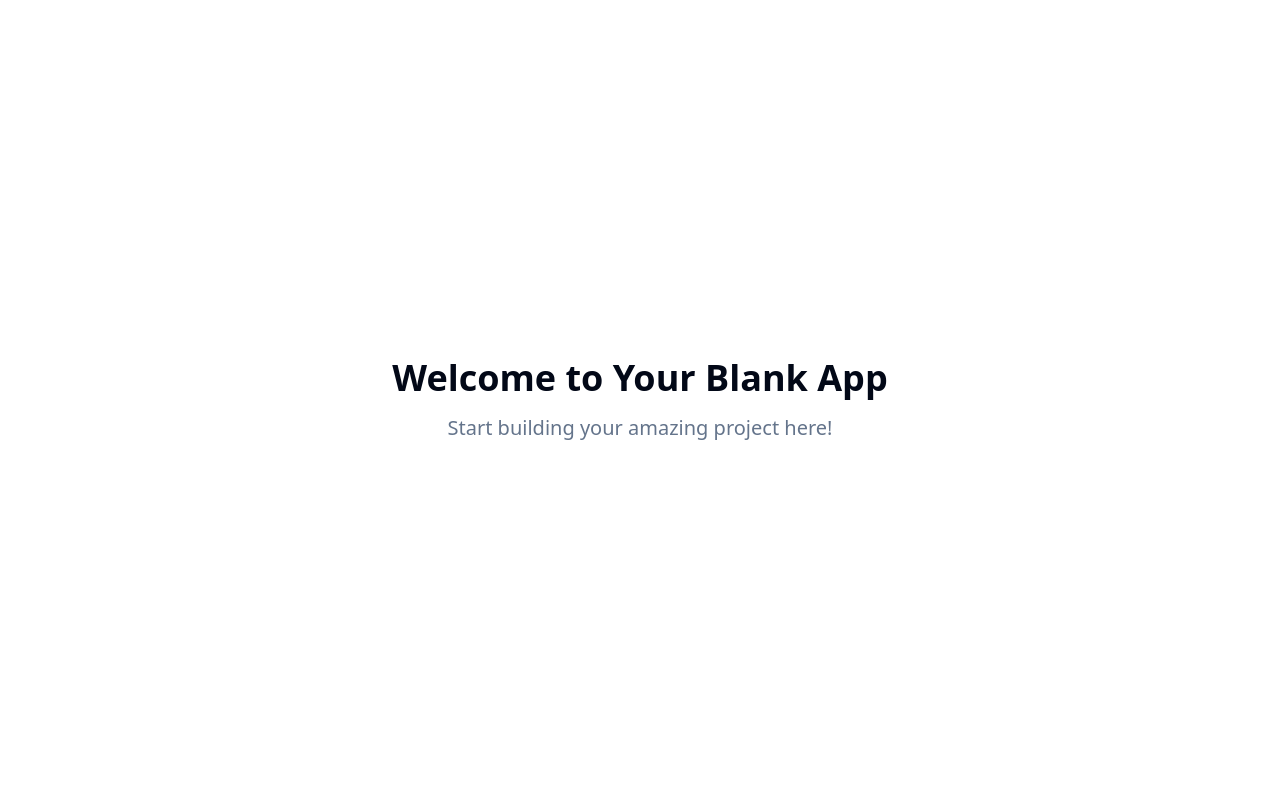
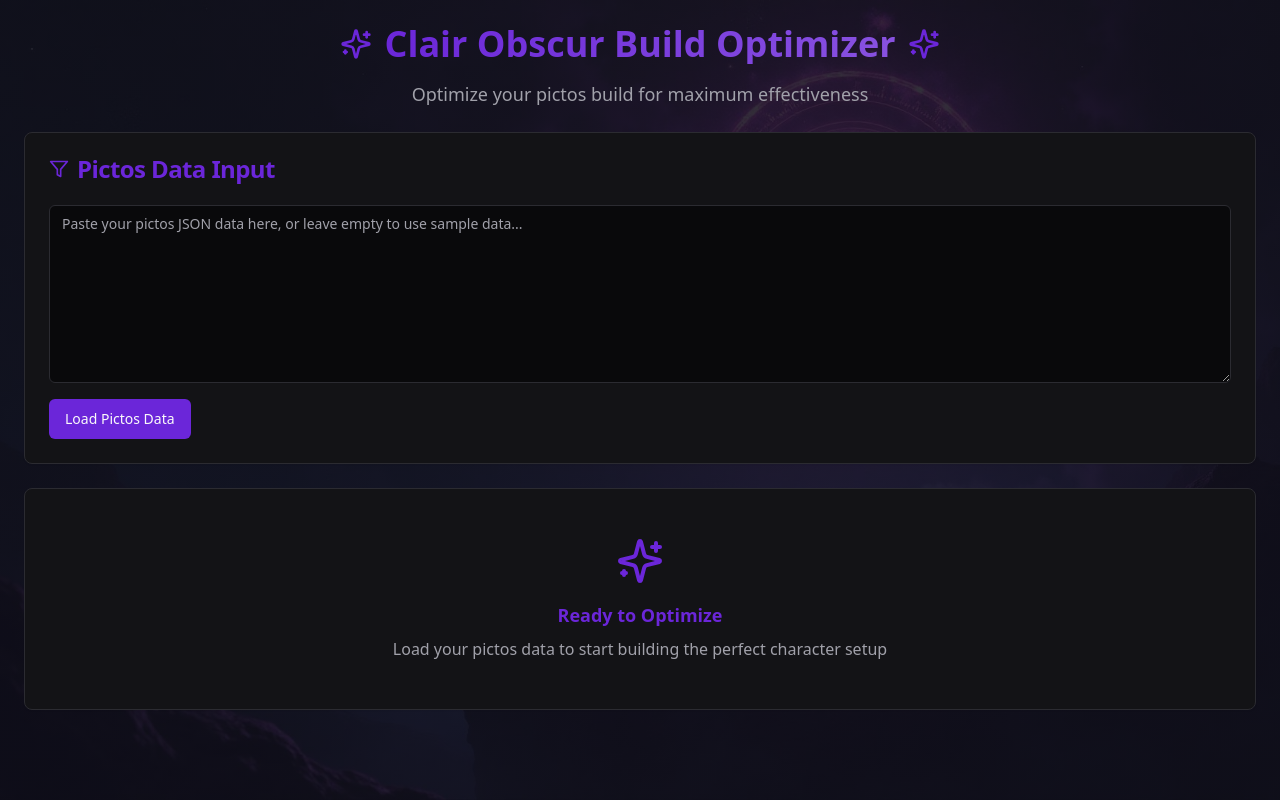
Before and after one commit to glaucopater/clair-obscur-pictos-planner, a React (Vite) app: page / in a window 1280 px wide. Built offline with nearby package versions, Linux system fonts and the light colour scheme.

Commit message:
feat: Implement build tool for Clair Obscur
Create a tool to generate builds for the game Clair Obscur based on provided picto data and user-defined optimization goals (e.g., maximize health).

```diff
--- /dev/null
+++ b/src/components/BuildOptimizer.tsx
@@ -0,0 +1,197 @@
+import { useState, useMemo } from "react";
+import { Card, CardContent, CardHeader, CardTitle } from "@/components/ui/card";
+import { Button } from "@/components/ui/button";
+import { Textarea } from "@/components/ui/textarea";
+import { Badge } from "@/components/ui/badge";
+import { PictoCard } from "./PictoCard";
+import { useToast } from "@/hooks/use-toast";
+import { Sparkles, Filter, Calculator } from "lucide-react";
+import clairObscurBg from "@/assets/clair-obscur-bg.jpg";
+
+interface Picto {
+  "Pictos Name": string;
+  "Affected Attributes": string;
+  "Luminas Effect": string;
+  Cost: number;
+}
+
+export const BuildOptimizer = () => {
+  const [jsonInput, setJsonInput] = useState("");
+  const [pictos, setPictos] = useState<Picto[]>([]);
+  const [selectedAttribute, setSelectedAttribute] = useState<string>("");
+  const { toast } = useToast();
+
+  const sampleData = `[
+  {
+    "Pictos Name": "Accelerating Heal",
+    "Affected Attributes": "Health, Speed",
+    "Luminas Effect": "Healing an ally also applies Rush for 1 turn",
+    "Cost": 5
+  },
+  {
+    "Pictos Name": "Accelerating Last Stand",
+    "Affected Attributes": "Health, Speed",
+    "Luminas Effect": "Gain Rush if fighting alone.",
+    "Cost": 3
+  },
+  {
+    "Pictos Name": "Accelerating Shots",
+    "Affected Attributes": "Health, Defense",
+    "Luminas Effect": "20% change to gain Rush on Free Aim shot.",
+    "Cost": 3
+  }
+]`;
+
+  const handleLoadData = () => {
+    try {
+      const parsed = JSON.parse(jsonInput || sampleData);
+      setPictos(parsed);
+      toast({
+        title: "Data Loaded Successfully",
+        description: `Loaded ${parsed.length} pictos`,
+      });
+    } catch (error) {
+      toast({
+        title: "Invalid JSON",
+        description: "Please check your JSON format",
+        variant: "destructive",
+      });
+    }
+  };
+
+  const allAttributes = useMemo(() => {
+    const attrs = new Set<string>();
+    pictos.forEach((picto) => {
+      picto["Affected Attributes"].split(", ").forEach((attr) => {
+        attrs.add(attr.trim());
+      });
+    });
+    return Array.from(attrs).sort();
+  }, [pictos]);
+
+  const filteredPictos = useMemo(() => {
+    if (!selectedAttribute) return pictos;
+    return pictos.filter((picto) =>
+      picto["Affected Attributes"].toLowerCase().includes(selectedAttribute.toLowerCase())
+    );
+  }, [pictos, selectedAttribute]);
+
+  const totalCost = useMemo(() => {
+    return filteredPictos.reduce((sum, picto) => sum + picto.Cost, 0);
+  }, [filteredPictos]);
+
+  return (
+    <div
+      className="min-h-screen bg-gaming-bg p-6 relative"
+      style={{
+        backgroundImage: `linear-gradient(rgba(15, 15, 23, 0.85), rgba(15, 15, 23, 0.85)), url(${clairObscurBg})`,
+        backgroundSize: 'cover',
+        backgroundPosition: 'center',
+        backgroundAttachment: 'fixed'
+      }}
+    >
+      <div className="max-w-7xl mx-auto space-y-6">
+        {/* Header */}
+        <div className="text-center space-y-4">
+          <div className="flex items-center justify-center gap-3">
+            <Sparkles className="text-mystical w-8 h-8" />
+            <h1 className="text-4xl font-bold bg-gradient-to-r from-mystical to-mystical-glow bg-clip-text text-transparent">
+              Clair Obscur Build Optimizer
+            </h1>
+            <Sparkles className="text-mystical w-8 h-8" />
+          </div>
+          <p className="text-muted-foreground text-lg">
+            Optimize your pictos build for maximum effectiveness
+          </p>
+        </div>
+
+        {/* Data Input Section */}
+        <Card className="bg-gaming-card border-gaming-border">
+          <CardHeader>
+            <CardTitle className="text-mystical flex items-center gap-2">
+              <Filter className="w-5 h-5" />
+              Pictos Data Input
+            </CardTitle>
+          </CardHeader>
+          <CardContent className="space-y-4">
+            <Textarea
+              placeholder="Paste your pictos JSON data here, or leave empty to use sample data..."
+              value={jsonInput}
+              onChange={(e) => setJsonInput(e.target.value)}
+              rows={8}
+              className="bg-gaming-bg border-gaming-border"
+            />
+            <Button onClick={handleLoadData} className="bg-mystical hover:bg-mystical-glow">
+              Load Pictos Data
+            </Button>
+          </CardContent>
+        </Card>
+
+        {/* Filters Section */}
+        {pictos.length > 0 && (
+          <Card className="bg-gaming-card border-gaming-border">
+            <CardHeader>
+              <CardTitle className="text-mystical flex items-center gap-2">
+                <Calculator className="w-5 h-5" />
+                Attribute Filter
+              </CardTitle>
+            </CardHeader>
+            <CardContent>
+              <div className="flex flex-wrap gap-2 mb-4">
+                <Button
+                  variant={selectedAttribute === "" ? "default" : "outline"}
+                  onClick={() => setSelectedAttribute("")}
+                  className={selectedAttribute === "" ? "bg-mystical hover:bg-mystical-glow" : ""}
+                >
+                  All Attributes
+                </Button>
+                {allAttributes.map((attr) => (
+                  <Button
+                    key={attr}
+                    variant={selectedAttribute === attr ? "default" : "outline"}
+                    onClick={() => setSelectedAttribute(attr)}
+                    className={selectedAttribute === attr ? "bg-mystical hover:bg-mystical-glow" : ""}
+                  >
+                    {attr}
+                  </Button>
+                ))}
+              </div>
+
+              {/* Stats */}
+              <div className="flex gap-4 pt-4 border-t border-gaming-border">
+                <Badge variant="secondary" className="bg-mystical/20 text-mystical-foreground border-mystical/30">
+                  {filteredPictos.length} Pictos
+                </Badge>
+                <Badge variant="secondary" className="bg-mystical/20 text-mystical-foreground border-mystical/30">
+                  Total Cost: {totalCost}
+                </Badge>
+              </div>
+            </CardContent>
+          </Card>
+        )}
+
+        {/* Results Grid */}
+        {filteredPictos.length > 0 && (
+          <div className="grid grid-cols-1 md:grid-cols-2 lg:grid-cols-3 xl:grid-cols-4 gap-4">
+            {filteredPictos.map((picto, index) => (
+              <PictoCard key={index} picto={picto} />
+            ))}
+          </div>
+        )}
+
+        {/* Empty State */}
+        {pictos.length === 0 && (
+          <Card className="bg-gaming-card border-gaming-border">
+            <CardContent className="text-center py-12">
+              <Sparkles className="w-12 h-12 text-mystical mx-auto mb-4" />
+              <h3 className="text-lg font-semibold text-mystical mb-2">Ready to Optimize</h3>
+              <p className="text-muted-foreground">
+                Load your pictos data to start building the perfect character setup
+              </p>
+            </CardContent>
+          </Card>
+        )}
+      </div>
+    </div>
+  );
+};
--- /dev/null
+++ b/src/components/PictoCard.tsx
@@ -0,0 +1,47 @@
+import { Card, CardContent, CardHeader, CardTitle } from "@/components/ui/card";
+import { Badge } from "@/components/ui/badge";
+
+interface Picto {
+  "Pictos Name": string;
+  "Affected Attributes": string;
+  "Luminas Effect": string;
+  Cost: number;
+}
+
+interface PictoCardProps {
+  picto: Picto;
+}
+
+export const PictoCard = ({ picto }: PictoCardProps) => {
+  const attributes = picto["Affected Attributes"].split(", ");
+
+  return (
+    <Card className="bg-gaming-card border-gaming-border hover:shadow-mystical transition-all duration-300 hover:border-mystical/50">
+      <CardHeader className="pb-3">
+        <CardTitle className="text-mystical text-lg font-bold">
+          {picto["Pictos Name"]}
+        </CardTitle>
+        <div className="flex flex-wrap gap-1">
+          {attributes.map((attr) => (
+            <Badge
+              key={attr}
+              variant="secondary"
+              className="bg-mystical/20 text-mystical-foreground border-mystical/30 text-xs"
+            >
+              {attr.trim()}
+            </Badge>
+          ))}
+        </div>
+      </CardHeader>
+      <CardContent className="space-y-3">
+        <p className="text-muted-foreground text-sm leading-relaxed">
+          {picto["Luminas Effect"]}
+        </p>
+        <div className="flex justify-between items-center pt-2 border-t border-gaming-border">
+          <span className="text-sm text-muted-foreground">Cost</span>
+          <span className="text-mystical font-bold text-lg">{picto.Cost}</span>
+        </div>
+      </CardContent>
+    </Card>
+  );
+};
--- a/src/index.css
+++ b/src/index.css
@@ -8,33 +8,47 @@ All colors MUST be HSL.
 
 @layer base {
   :root {
-    --background: 0 0% 100%;
-    --foreground: 222.2 84% 4.9%;
+    --background: 240 10% 3.9%;
+    --foreground: 0 0% 98%;
 
-    --card: 0 0% 100%;
-    --card-foreground: 222.2 84% 4.9%;
+    --card: 240 10% 3.9%;
+    --card-foreground: 0 0% 98%;
 
-    --popover: 0 0% 100%;
-    --popover-foreground: 222.2 84% 4.9%;
+    --popover: 240 10% 3.9%;
+    --popover-foreground: 0 0% 98%;
 
-    --primary: 222.2 47.4% 11.2%;
-    --primary-foreground: 210 40% 98%;
+    --primary: 263 70% 50%;
+    --primary-foreground: 0 0% 98%;
 
-    --secondary: 210 40% 96.1%;
-    --secondary-foreground: 222.2 47.4% 11.2%;
+    --secondary: 240 3.7% 15.9%;
+    --secondary-foreground: 0 0% 98%;
 
-    --muted: 210 40% 96.1%;
-    --muted-foreground: 215.4 16.3% 46.9%;
+    --muted: 240 3.7% 15.9%;
+    --muted-foreground: 240 5% 64.9%;
 
-    --accent: 210 40% 96.1%;
-    --accent-foreground: 222.2 47.4% 11.2%;
+    --accent: 263 70% 50%;
+    --accent-foreground: 0 0% 98%;
 
     --destructive: 0 84.2% 60.2%;
-    --destructive-foreground: 210 40% 98%;
+    --destructive-foreground: 0 0% 98%;
 
-    --border: 214.3 31.8% 91.4%;
-    --input: 214.3 31.8% 91.4%;
-    --ring: 222.2 84% 4.9%;
+    --border: 240 3.7% 15.9%;
+    --input: 240 3.7% 15.9%;
+    --ring: 263 70% 50%;
+
+    --mystical: 263 70% 50%;
+    --mystical-foreground: 0 0% 98%;
+    --mystical-glow: 263 70% 60%;
+
+    --gaming-bg: 240 10% 3.9%;
+    --gaming-card: 240 8% 8%;
+    --gaming-border: 240 6% 18%;
+
+    --gradient-mystical: linear-gradient(135deg, hsl(263 70% 50%), hsl(280 70% 60%));
+    --gradient-gaming: linear-gradient(180deg, hsl(240 8% 8%), hsl(240 10% 6%));
+
+    --shadow-mystical: 0 10px 30px -10px hsl(263 70% 50% / 0.3);
+    --shadow-glow: 0 0 20px hsl(263 70% 50% / 0.4);
 
     --radius: 0.5rem;
 
--- a/src/pages/Index.tsx
+++ b/src/pages/Index.tsx
@@ -1,14 +1,7 @@
-// Update this page (the content is just a fallback if you fail to update the page)
+import { BuildOptimizer } from "@/components/BuildOptimizer";
 
 const Index = () => {
-  return (
-    <div className="min-h-screen flex items-center justify-center bg-background">
-      <div className="text-center">
-        <h1 className="text-4xl font-bold mb-4">Welcome to Your Blank App</h1>
-        <p className="text-xl text-muted-foreground">Start building your amazing project here!</p>
-      </div>
-    </div>
-  );
+  return <BuildOptimizer />;
 };
 
 export default Index;
--- a/tailwind.config.ts
+++ b/tailwind.config.ts
@@ -52,6 +52,16 @@ export default {
 					DEFAULT: 'hsl(var(--card))',
 					foreground: 'hsl(var(--card-foreground))'
 				},
+				mystical: {
+					DEFAULT: 'hsl(var(--mystical))',
+					foreground: 'hsl(var(--mystical-foreground))',
+					glow: 'hsl(var(--mystical-glow))'
+				},
+				gaming: {
+					bg: 'hsl(var(--gaming-bg))',
+					card: 'hsl(var(--gaming-card))',
+					border: 'hsl(var(--gaming-border))'
+				},
 				sidebar: {
 					DEFAULT: 'hsl(var(--sidebar-background))',
 					foreground: 'hsl(var(--sidebar-foreground))',
```
Also changed, not shown: src/assets/clair-obscur-bg.jpg (added).
